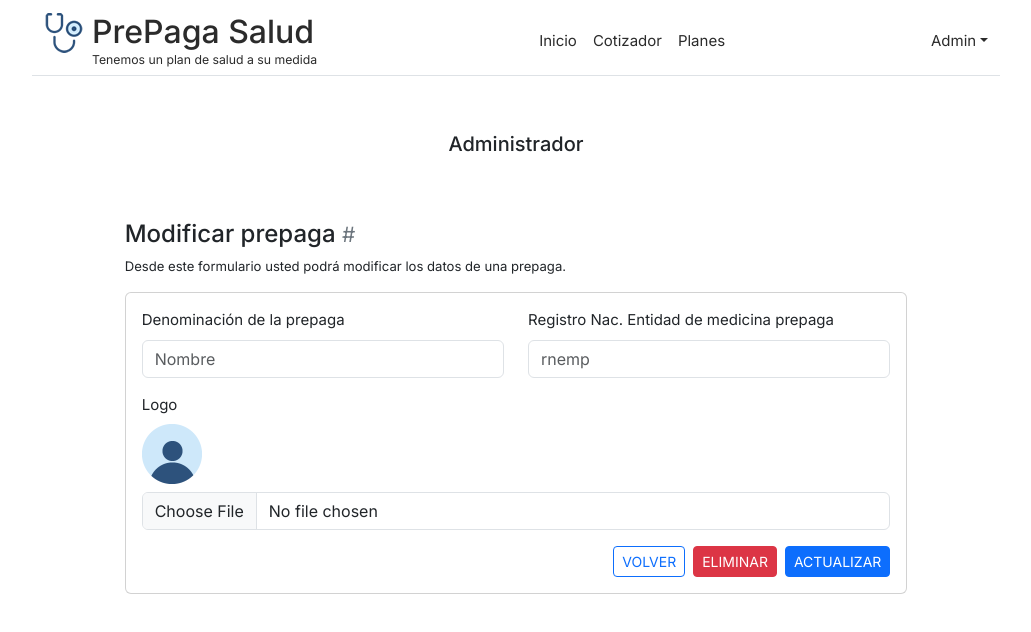
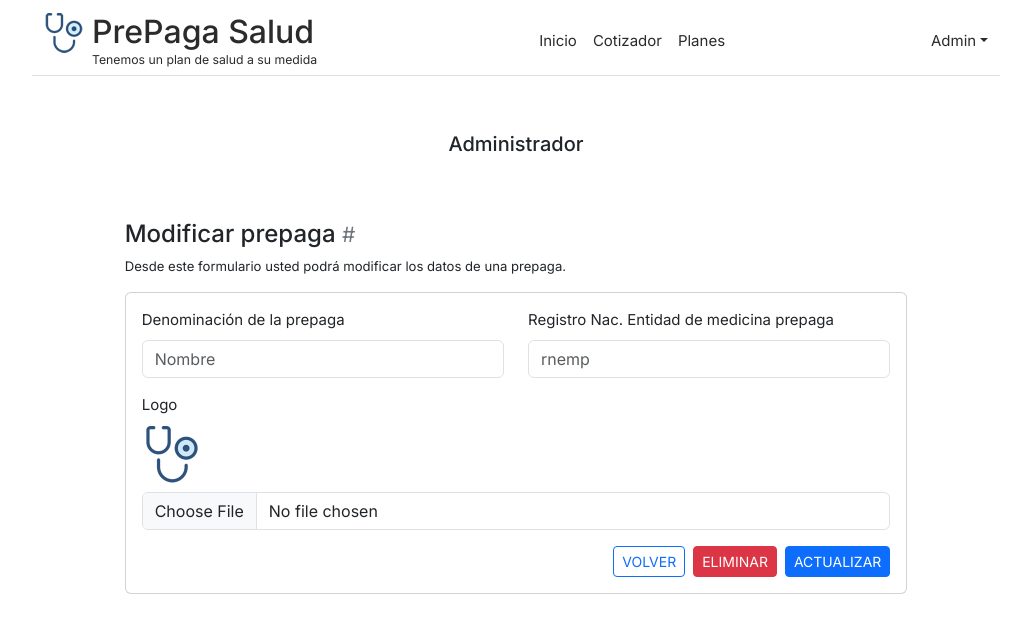
Before and after one commit to HBentoDaVinci/AH-Examen_Final, a React (Vite) app in the folder PrePagaSalud-Web/: page /admin/editarPrepaga/1 in a window 1280 px wide. Shown: the top 632 px of the page, without its empty margins (124-1155 px from the left). Built offline with nearby package versions, Linux system fonts and the light colour scheme; no server answers; sample sign-in values are in the browser's storage.

Commit message:
icono default prepaga

```diff
--- a/PrePagaSalud-Web/src/admin/prepagas/EditarPrepaga.jsx
+++ b/PrePagaSalud-Web/src/admin/prepagas/EditarPrepaga.jsx
@@ -3,7 +3,7 @@ import { useParams } from "react-router-dom";
 import { Container, Row, Col, Button, Card, Form, Alert } from "react-bootstrap";
 import { useNavigate } from "react-router-dom";
 import ModalEliminarPrepaga from "../../components/ModalEliminarPrepaga";
-import userDefault from "../../assets/img/default-avatar.png";
+import prepagaDefault from "../../assets/img/default-prepaga.png";
 
 function EditarPrepaga(){
     const token = localStorage.getItem("token");
@@ -68,7 +68,7 @@ function EditarPrepaga(){
         ? URL.createObjectURL(prepaga.logo)
         : prepaga.logo
             ? `${baseURL}/${prepaga.logo}`
-            : userDefault;
+            : prepagaDefault;
 
     useEffect(() => {
         return () => {
@@ -203,7 +203,7 @@ function EditarPrepaga(){
                                                     width="60"
                                                     height="auto"
                                                     className="img-fluid"
-                                                    onError={(e) => { e.target.src = userDefault }}
+                                                    onError={(e) => { e.target.src = prepagaDefault }}
                                                 />
                                             </div>
                                             <Form.Control type="file" name="logo" accept="image/*" onChange={handlerChange} />
--- a/PrePagaSalud-Web/src/admin/prepagas/Prepagas.jsx
+++ b/PrePagaSalud-Web/src/admin/prepagas/Prepagas.jsx
@@ -1,7 +1,7 @@
 import { useState, useEffect } from "react";
 import { Container, Row, Col, Button, Card, Form, Table, Collapse, Alert } from "react-bootstrap";
 import ModalEliminarPrepaga from "../../components/ModalEliminarPrepaga";
-import userDefault from "../../assets/img/default-avatar.png";
+import prepagaDefault from "../../assets/img/default-prepaga.png";
 
 function Prepagas(){
     const token = localStorage.getItem("token");
@@ -228,7 +228,7 @@ function Prepagas(){
                                             <img alt={pre.nombre} src={`${host.replace('/api', '')}/${pre.logo}`} width="40" height="auto" className="d-inline-block align-middle img-fluid"/>
                                         }
                                         {!pre.logo &&
-                                            <img alt={pre.nombre} src={userDefault} width="40" height="auto" className="d-inline-block align-middle img-fluid"/>
+                                            <img alt={pre.nombre} src={prepagaDefault} width="40" height="auto" className="d-inline-block align-middle img-fluid"/>
                                         }
                                     </td>
                                     <td>{pre._id}</td>
```
Also changed, not shown: PrePagaSalud-Web/src/assets/img/default-prepaga.png (added).
